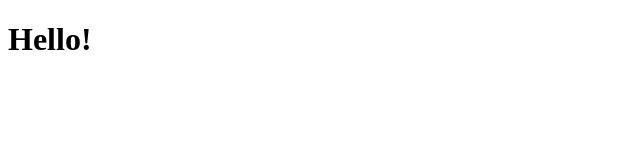
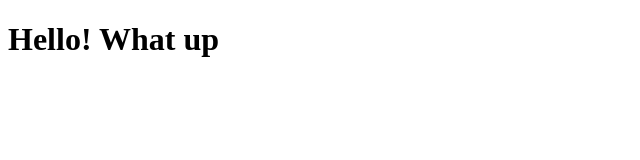
Before and after one commit to hafreimanis/coursera-test, a plain HTML site: page site/index.html in a window 1280 px wide. Shown: the whole page, without its empty margins (0-640 px from the left). Drawn offline with Linux system fonts and the light colour scheme.

Commit message:
Small addition to our page content.

```diff
--- a/site/index.html
+++ b/site/index.html
@@ -6,6 +6,6 @@
 	<title>Hello!</title>
 </head>
 <body>
-<h1>Hello!</h1>
+<h1>Hello! What up</h1>
 </body>
 </html>
```
